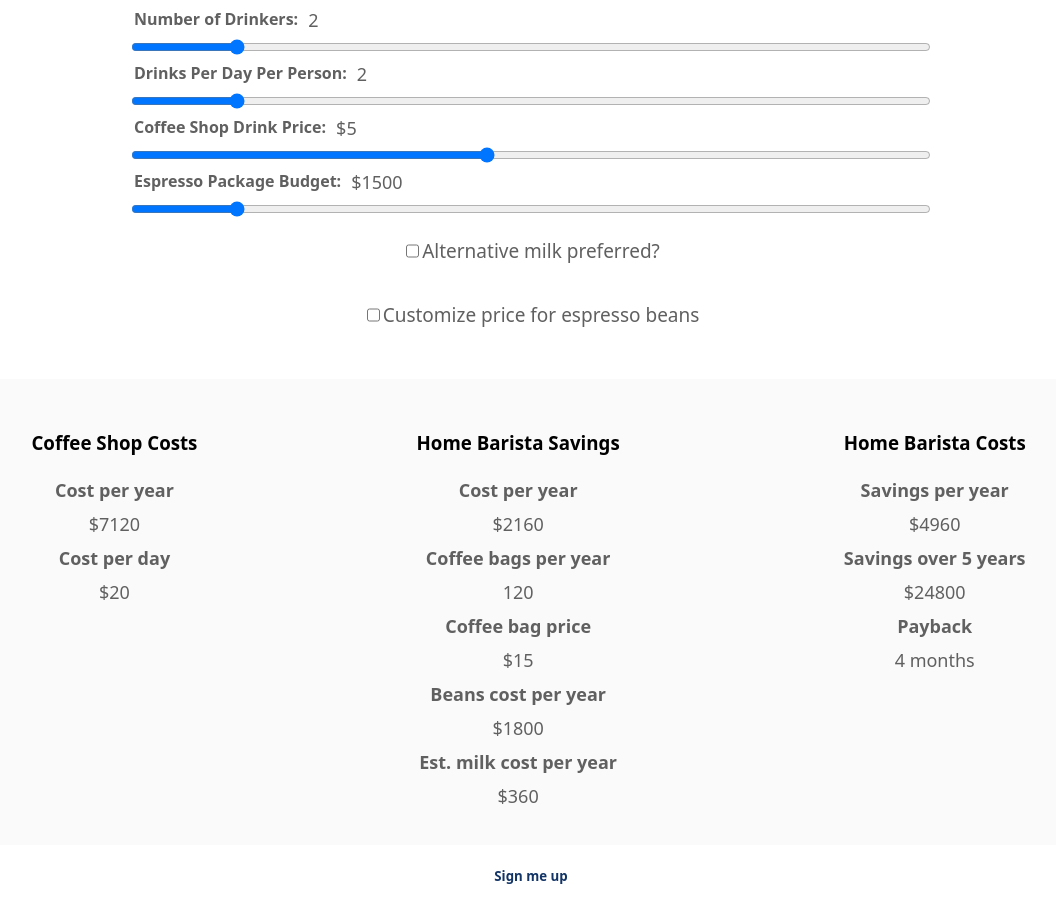
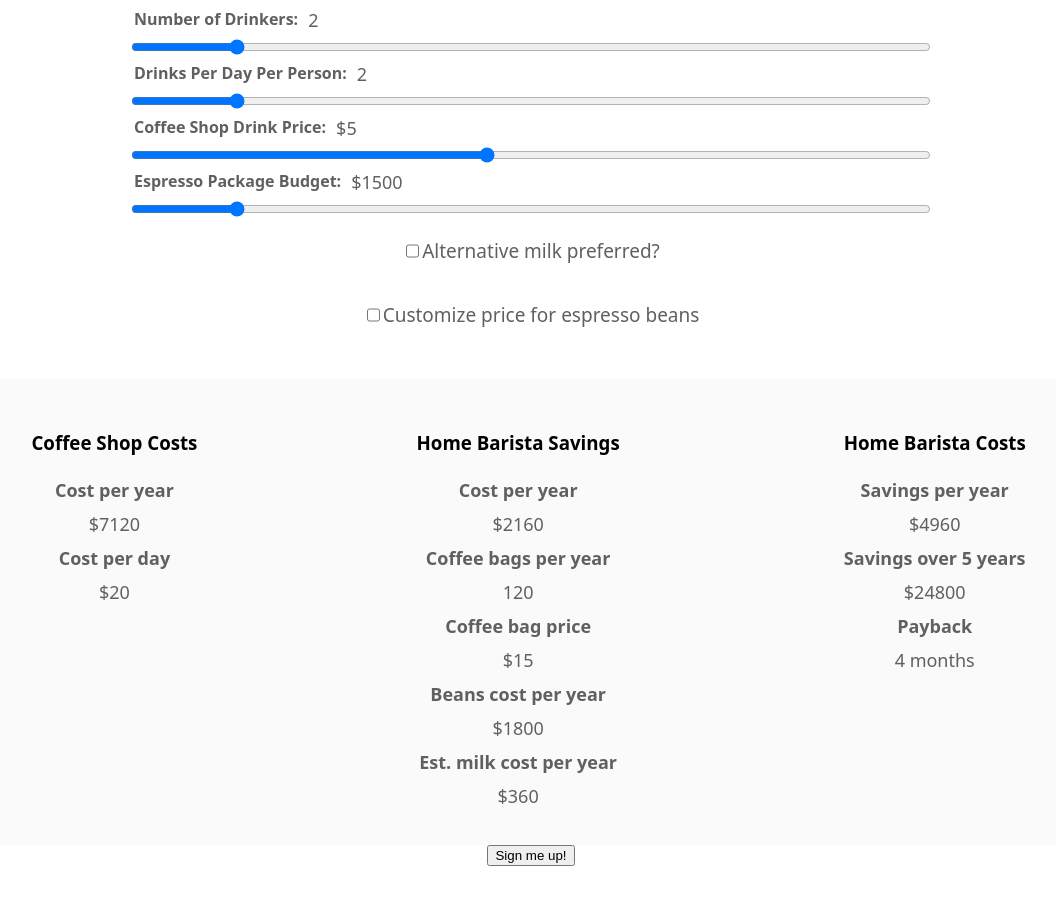
Before and after one commit to sophieclark265/coffee-app, a website: page client-files/index.html in a window 1280 px wide. Shown: the part 1031-1939 px from the top of the page, without its empty margins (109-1165 px from the left). After the commit the page ends 1897 px from the top, so only its background shows below. Drawn offline with Linux system fonts and the light colour scheme.

Commit message:
added sign up button that triggers alert in browser. centered content in div for styling purposes

```diff
--- a/client-files/file.css
+++ b/client-files/file.css
@@ -194,6 +194,9 @@ input[type="range"] {
 
 .footer {
   color: #123466;
+  display: flex;
+  justify-content: center;
+  align-items: center;
 }
 
 #roi-milk > p,
--- a/client-files/file.js
+++ b/client-files/file.js
@@ -294,3 +294,11 @@ function containerFunction() {
 // increasedRate should be global var
 //
 containerFunction();
+
+function signUpVisitor() {
+  let button = document.getElementById("sign-up-button");
+  let clicked = button.addEventListener("click", () =>
+    alert(`You're now signed up!`)
+  );
+}
+signUpVisitor();
--- a/client-files/index.html
+++ b/client-files/index.html
@@ -130,7 +130,7 @@
       </div>
     </div>
     <div class="footer">
-      <h5>Sign me up</h5>
+      <button type="button" id="sign-up-button">Sign me up!</button>
     </div>
   </div>
 </body>
```
Also changed, not shown: 1 other file.
